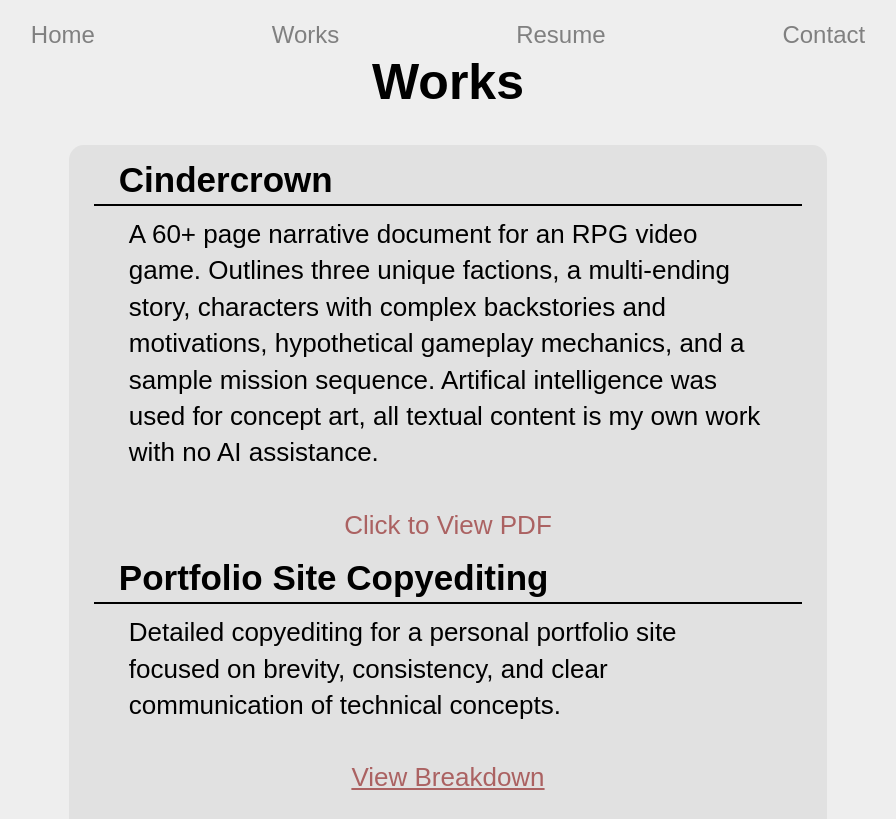
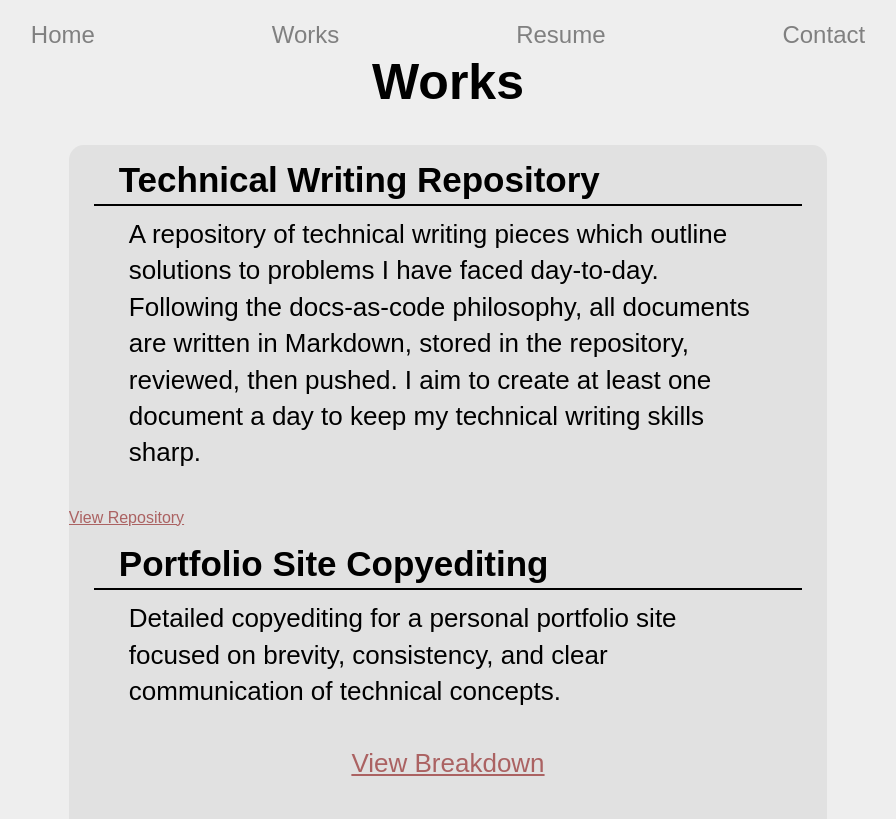
Before and after one commit to JenningsMas/jenningsmas.github.io, a plain HTML site: page works.html in a window 1280 px wide. Shown: the top 819 px of the page, without its empty margins (192-1088 px from the left). Drawn offline with Linux system fonts and the light colour scheme.

Commit message:
Added Tech Writing Repo
Added tech writing repository to the works page. Removed Arus Machina excerpt.

```diff
--- a/works.html
+++ b/works.html
@@ -22,7 +22,24 @@
 		<h1>Works</h1>
 	</center>
 
+
+
 	<div class="mainContent">
+		<h3>Technical Writing Repository</h3>
+		<p>A repository of technical writing pieces which outline solutions to problems I have faced day-to-day.
+			Following
+			the docs-as-code philosophy, all documents are written in
+			Markdown, stored in the repository, reviewed, then pushed. I aim to create at least one document a day to
+			keep
+			my technical writing skills sharp.</p>
+		<a href="https://github.com/JenningsMas/tech_markdown">View Repository</a>
+
+		<h3>Portfolio Site Copyediting</h3>
+		<p>Detailed copyediting for a personal portfolio site focused on brevity, consistency, and clear communication
+			of technical concepts.</p>
+		<div style="text-align:center; font-size: 26px;"><a href="copyedit.html">View Breakdown</a></div>
+		</p>
+
 		<h3>Cindercrown</h3>
 		<p>A 60+ page narrative document for an RPG video game.
 			Outlines three unique factions, a multi-ending story, characters with complex backstories and motivations,
@@ -38,19 +55,14 @@
 			</iframe>
 		</details>
 
-		<h3>Portfolio Site Copyediting</h3>
-		<p>Detailed copyediting for a personal portfolio site focused on brevity, consistency, and clear communication
-			of technical concepts.</p>
-		<div style="text-align:center; font-size: 26px;"><a href="copyedit.html">View Breakdown</a></div>
-		</p>
-
 		<h3>A Spectral Crime</h3>
 		<p>A "choose your own adventure" game made with HTML and CSS with multiple story paths and three possible
 			endings.
 		<div style="text-align:center; font-size: 26px;"><a href="NarProj/index.html">View Final Product</a></div>
 		</p>
 
-		<h3>Excerpt from The Arus Machina</h3>
+		<!--Retaining in case I revisit this item-->
+		<!--<h3>Excerpt from The Arus Machina</h3>
 		<p>A ~1400 word excerpt from a fictitious religious text created for a group worldbuilding project. Together
 			with 3 of my peers, we each developed in-universe documents which served as background information for a
 			collaboratively developed world, <i>Vides</i>. <i>The Arus Machina</i> excerpt was my contribution to this
@@ -63,7 +75,7 @@
 					href="ArusMachina_Jennings.pdf">Download
 					PDF</a>
 			</iframe>
-		</details>
+		</details> -->
 	</div>
 
 </body>
```
